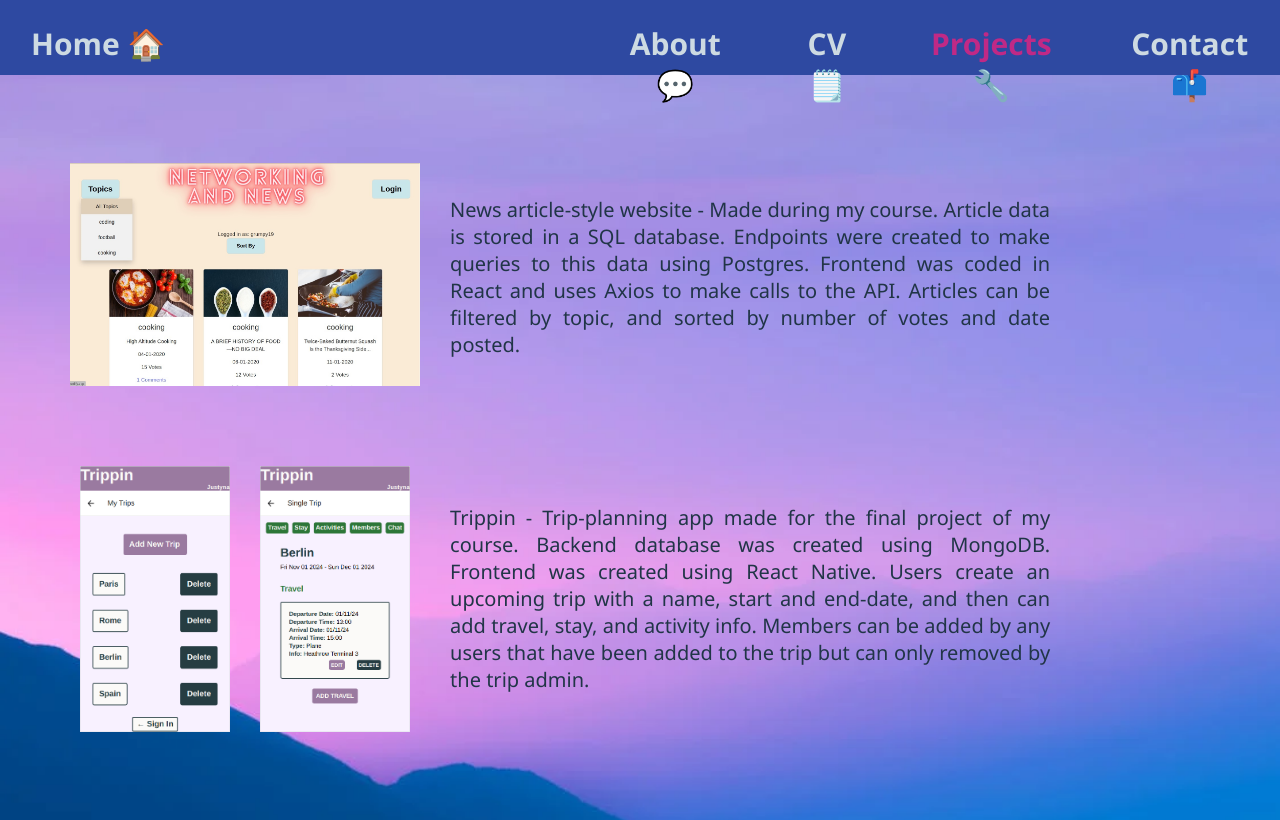
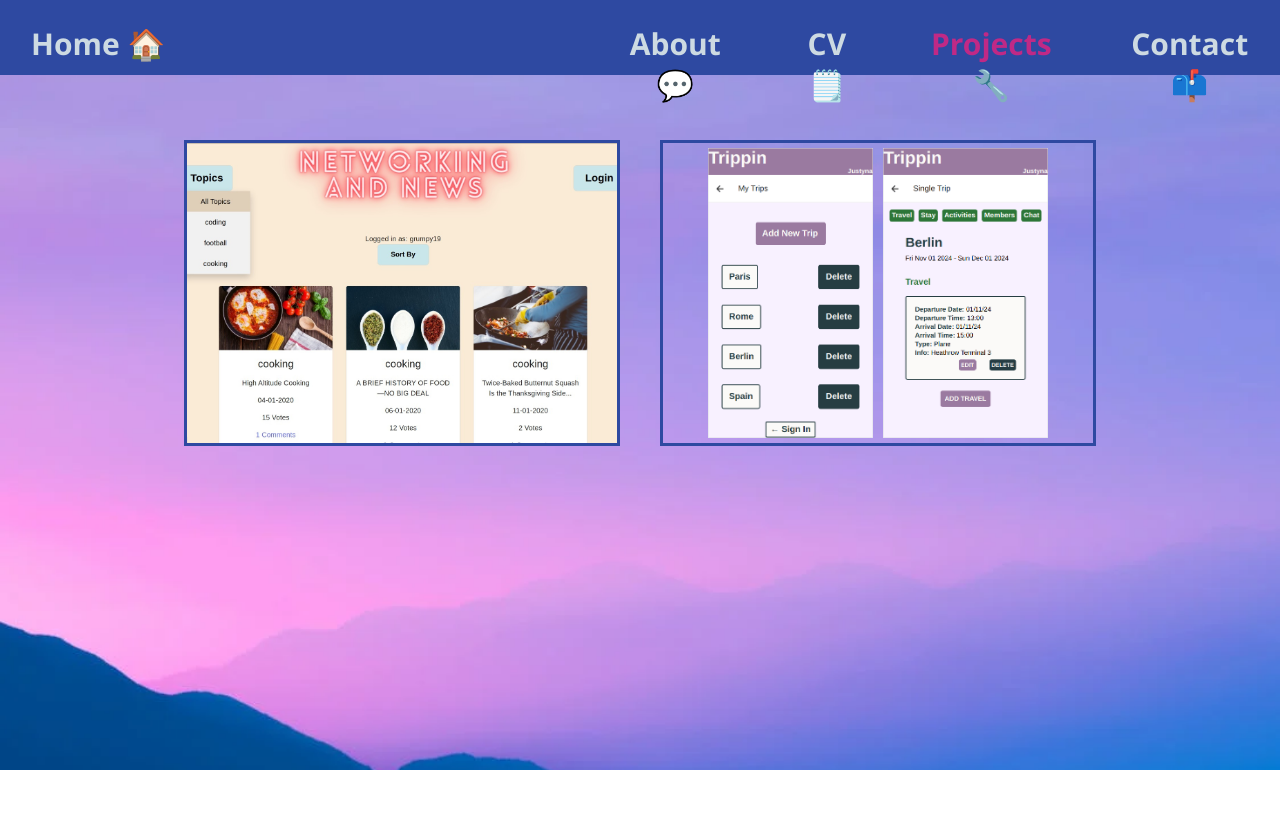
Before and after one commit to MattyB2112/AboutMe, a React (Vite) app in the folder AboutMe/: page /projects in a window 1280 px wide. Built offline with nearby package versions, Linux system fonts and the light colour scheme.

Commit message:
slide animations added to projects

```diff
--- a/AboutMe/src/Components/BigWelcomeBanner.jsx
+++ b/AboutMe/src/Components/BigWelcomeBanner.jsx
@@ -28,6 +28,7 @@ export default function BigWelcomeBanner() {
             typeSpeed={50}
             backSpeed={50}
             showCursor={false}
+            startDelay={300}
           />
           <ReactTyped
             strings={[
@@ -38,7 +39,7 @@ export default function BigWelcomeBanner() {
             ]}
             typeSpeed={50}
             backSpeed={50}
-            startDelay={400}
+            startDelay={700}
             backDelay={500}
             showCursor={true}
           />
--- a/AboutMe/src/Components/Projects.jsx
+++ b/AboutMe/src/Components/Projects.jsx
@@ -7,11 +7,9 @@ export default function Projects() {
     <>
       <div className="projects-container">
         <div className="ncnews-container">
-          <a href="https://networkingandnews.netlify.app/">
-            <img src={imageOne} className="ncnews-image" />
-          </a>
-
-          <div className="ncnews-info">
+          <div className="ncnews-underlay"></div>
+          <div className="ncnews-overlay">
+            <br />
             News article-style website - Made during my course. Article data is
             stored in a SQL database. Endpoints were created to make queries to
             this data using Postgres. Frontend was coded in React and uses Axios
@@ -20,11 +18,13 @@ export default function Projects() {
           </div>
         </div>
         <div className="trippin-container">
+          <div className="trippin-underlay"></div>
           <div className="trippin-images">
             <img src={imageThree} className="trippin-image" />
             <img src={imageTwo} className="trippin-image" />
           </div>
-          <div className="trippin-info">
+          <div className="trippin-overlay">
+            <br />
             Trippin - Trip-planning app made for the final project of my course.
             Backend database was created using MongoDB. Frontend was created
             using React Native. Users create an upcoming trip with a name, start
--- a/AboutMe/src/index.css
+++ b/AboutMe/src/index.css
@@ -179,59 +179,82 @@ a:hover {
 
 /*PROJECTS*/
 .projects-container {
-  margin-top: 90px;
+  margin-top: 120px;
   display: flex;
-  flex-direction: column;
+  flex-direction: row;
   height: 650px;
   justify-content: center;
   text-align: center;
-  padding: 40px;
 }
 
-.ncnews-container,
+.ncnews-container {
+  margin: 20px;
+  width: 430px;
+  height: 300px;
+  position: relative;
+  border: 3px rgb(46, 73, 161) solid;
+}
+
+.ncnews-underlay {
+  width: 430px;
+  height: 100%;
+  background-image: URL("../src/Images/n-and-n-pic.jpg");
+  background-size: 200px;
+  background-repeat: no-repeat;
+  background-position: center;
+  background-size: cover;
+}
+
+.ncnews-overlay,
+.trippin-overlay {
+  text-align: center;
+  position: absolute;
+  right: 0;
+  top: 0;
+  width: 100%;
+  height: 0;
+  transition: 400ms;
+  color: transparent;
+}
+
+.ncnews-container:hover .ncnews-overlay {
+  width: 100%;
+  height: 100%;
+  color: #213547;
+  background: rgb(189, 100, 197, 0.85);
+}
+
+/*trippin */
+
 .trippin-container {
   display: flex;
-  flex-direction: row;
-  align-items: center;
+  align-content: center;
+  width: 430px;
+  height: 300px;
   margin: 20px;
+  position: relative;
+  border: 3px rgb(46, 73, 161) solid;
 }
 
-.ncnews-image {
-  width: 350px;
-  margin: 10px;
-  transition: transform 0.3s ease-in-out;
-}
-.ncnews-image:hover {
-  transform: scale(1.1);
-}
-
-.ncnews-info,
-.trippin-info {
-  text-align: justify;
-  font-size: 20px;
+.trippin-container:hover .trippin-overlay {
+  width: 100%;
+  height: 100%;
   color: #213547;
-  width: 600px;
-  margin-left: 20px;
+  background: rgb(189, 100, 197, 0.85);
+  text-align: center;
 }
 
 .trippin-images {
-  margin: 10px;
   display: flex;
   justify-content: center;
-  width: 350px;
+  width: 430px;
 }
 
 .trippin-image {
-  margin: 10px;
   padding: 5px;
   display: flex;
-  width: 150px;
+  width: 165px;
   justify-content: center;
-  transition: transform 0.3s ease-in-out;
-}
-
-.trippin-image:hover {
-  transform: scale(1.2);
 }
 
 /*CONTACT*/
```
